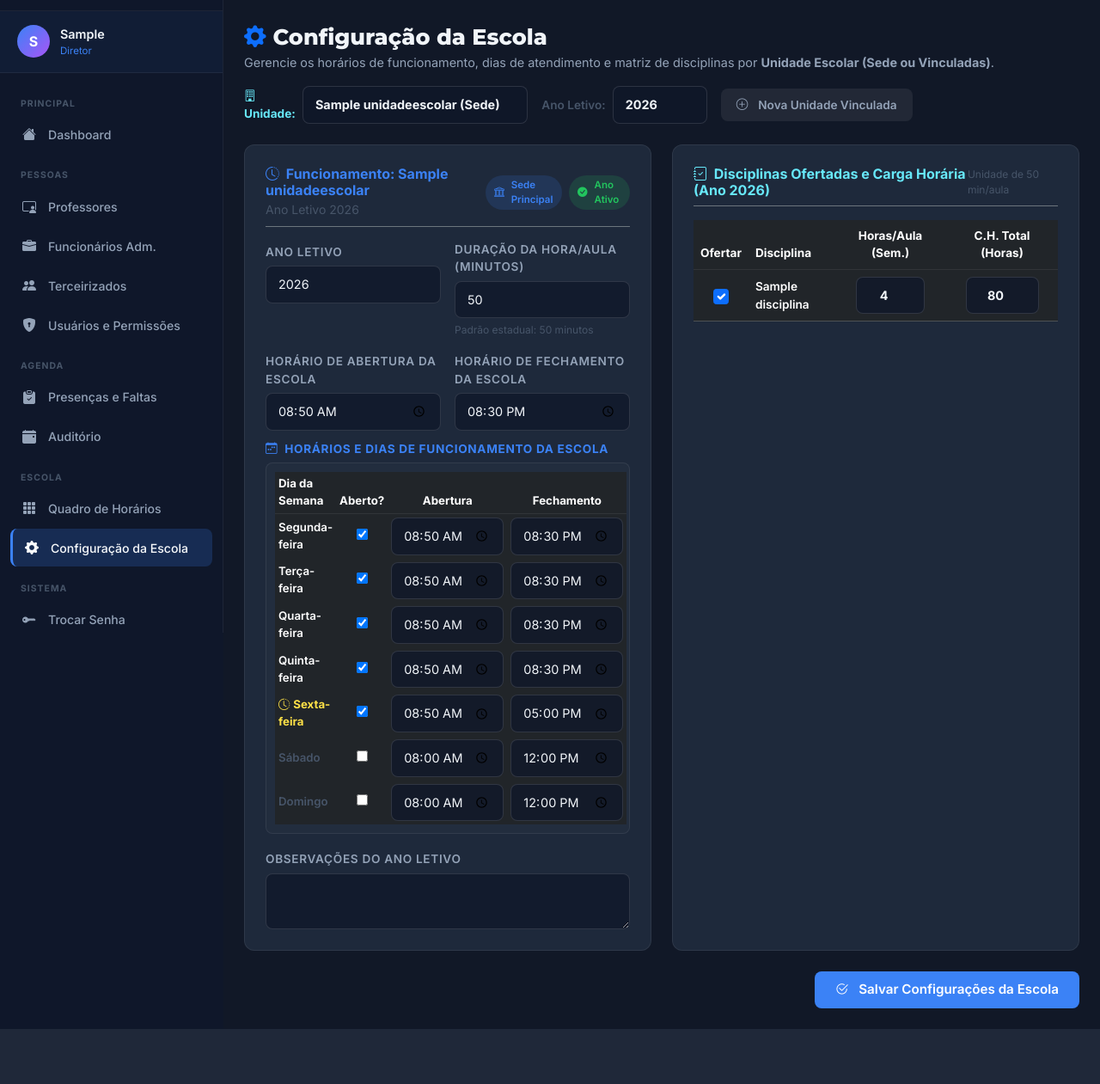
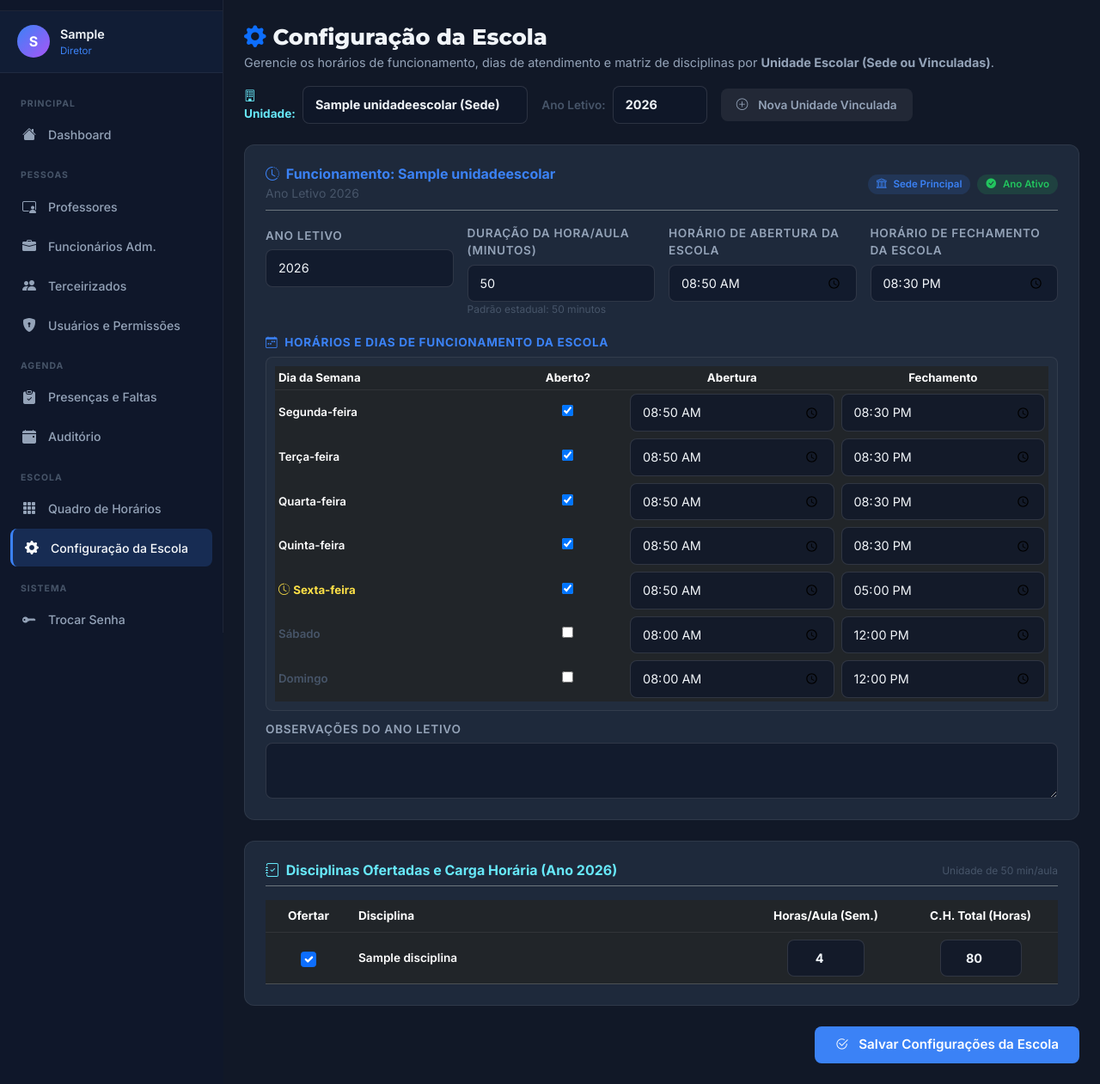
Before and after one commit to professorsilvio-alt/ceja-orientacao, a Django app: page /professores/configuracao/ in a window 1280 px wide. Shown: the part 64-1325 px from the top of the page at 86% size. Before the commit the page ends 1261 px from the top, so only its background shows below. Run offline with Django 5.2, Linux system fonts and the light colour scheme; a user stored in the database is signed in; tables that the repository leaves empty hold one stand-in row (values such as "Sample post").

Commit message:
Ajuste no layout da configuracao da escola para exibicao em duas linhas (full-width)

```diff
--- a/templates/professores/configuracao_escola.html
+++ b/templates/professores/configuracao_escola.html
@@ -53,9 +53,9 @@
   <input type="hidden" name="unidade_id" value="{{ unidade_atual.pk }}">
 
   <div class="row g-4">
-    <!-- Card 1: Horários e Funcionamento da Unidade Selecionada -->
-    <div class="col-lg-6">
-      <div class="card-gestao h-100">
+    <!-- Card 1: Horários e Funcionamento da Unidade Selecionada (Linha 1) -->
+    <div class="col-12">
+      <div class="card-gestao">
         <div class="d-flex justify-content-between align-items-center mb-3 border-bottom border-secondary pb-2">
           <div>
             <h6 style="font-weight:700; color:var(--blue); margin:0;">
@@ -79,26 +79,26 @@
         </div>
 
         <div class="row g-3">
-          <div class="col-md-6">
+          <div class="col-md-3 col-sm-6">
             <label class="form-label" style="font-size:0.85rem; font-weight:600;">Ano Letivo</label>
             {{ form.ano_letivo }}
           </div>
-          <div class="col-md-6">
+          <div class="col-md-3 col-sm-6">
             <label class="form-label" style="font-size:0.85rem; font-weight:600;">Duração da Hora/Aula (Minutos)</label>
             {{ form.duracao_hora_aula }}
-            <small style="color:var(--text-muted); font-size:0.75rem;">Padrão estadual: 50 minutos</small>
+            <small style="color:var(--text-muted); font-size:0.75rem; display:block;">Padrão estadual: 50 minutos</small>
           </div>
 
-          <div class="col-md-6">
+          <div class="col-md-3 col-sm-6">
             <label class="form-label" style="font-size:0.85rem; font-weight:600;">Horário de Abertura da Escola</label>
             {{ form.horario_abertura }}
           </div>
-          <div class="col-md-6">
+          <div class="col-md-3 col-sm-6">
             <label class="form-label" style="font-size:0.85rem; font-weight:600;">Horário de Fechamento da Escola</label>
             {{ form.horario_fechamento }}
           </div>
 
-          <div class="col-12 mt-2">
+          <div class="col-12 mt-3">
             <label class="form-label" style="font-size:0.85rem; font-weight:700; color:var(--blue);">
               <i class="bi bi-calendar-week me-1"></i> Horários e Dias de Funcionamento da Escola
             </label>
@@ -106,10 +106,10 @@
               <table class="table table-dark table-sm table-borderless align-middle mb-0" style="font-size:0.83rem;">
                 <thead>
                   <tr style="color:var(--text-muted); border-bottom:1px solid var(--card-border);">
-                    <th style="width:140px;">Dia da Semana</th>
-                    <th style="width:75px;" class="text-center">Aberto?</th>
-                    <th style="width:130px;" class="text-center">Abertura</th>
-                    <th style="width:130px;" class="text-center">Fechamento</th>
+                    <th style="width:200px;">Dia da Semana</th>
+                    <th style="width:100px;" class="text-center">Aberto?</th>
+                    <th style="width:180px;" class="text-center">Abertura</th>
+                    <th style="width:180px;" class="text-center">Fechamento</th>
                   </tr>
                 </thead>
                 <tbody>
@@ -160,7 +160,7 @@
             </div>
           </div>
 
-          <div class="col-12">
+          <div class="col-12 mt-2">
             <label class="form-label" style="font-size:0.85rem; font-weight:600;">Observações do Ano Letivo</label>
             {{ form.observacoes }}
           </div>
@@ -168,9 +168,9 @@
       </div>
     </div>
 
-    <!-- Card 2: Disciplinas Ofertadas e Horas/Aula -->
-    <div class="col-lg-6">
-      <div class="card-gestao h-100">
+    <!-- Card 2: Disciplinas Ofertadas e Horas/Aula (Linha 2) -->
+    <div class="col-12">
+      <div class="card-gestao">
         <div class="d-flex justify-content-between align-items-center mb-3 border-bottom border-secondary pb-2">
           <h6 style="font-weight:700; color:#67e8f9; margin:0;">
             <i class="bi bi-journal-check me-1"></i> Disciplinas Ofertadas e Carga Horária (Ano {{ config.ano_letivo }})
@@ -178,14 +178,14 @@
           <span style="font-size:0.75rem; color:var(--text-muted);">Unidade de 50 min/aula</span>
         </div>
 
-        <div class="table-responsive" style="max-height:480px; overflow-y:auto;">
+        <div class="table-responsive" style="max-height:500px; overflow-y:auto;">
           <table class="table table-dark table-hover align-middle mb-0" style="font-size:0.85rem;">
             <thead>
               <tr style="color:var(--text-muted); border-bottom:1px solid var(--card-border);">
-                <th style="width:60px;" class="text-center">Ofertar</th>
+                <th style="width:100px;" class="text-center">Ofertar</th>
                 <th>Disciplina</th>
-                <th style="width:130px;" class="text-center">Horas/Aula (Sem.)</th>
-                <th style="width:130px;" class="text-center">C.H. Total (Horas)</th>
+                <th style="width:180px;" class="text-center">Horas/Aula (Sem.)</th>
+                <th style="width:180px;" class="text-center">C.H. Total (Horas)</th>
               </tr>
             </thead>
             <tbody>
@@ -198,10 +198,10 @@
                   {{ of.disciplina.nome }}
                 </td>
                 <td class="text-center">
-                  <input type="number" id="disc_ha_{{ of.pk }}" name="disc_ha_{{ of.pk }}" value="{{ of.horas_aula_semanais }}" min="1" max="40" class="form-control form-control-sm text-center" style="width:80px; margin:0 auto; font-weight:700;" oninput="calcularCH(this, '{{ of.pk }}')">
+                  <input type="number" id="disc_ha_{{ of.pk }}" name="disc_ha_{{ of.pk }}" value="{{ of.horas_aula_semanais }}" min="1" max="40" class="form-control form-control-sm text-center" style="width:90px; margin:0 auto; font-weight:700;" oninput="calcularCH(this, '{{ of.pk }}')">
                 </td>
                 <td class="text-center">
-                  <input type="number" id="disc_ch_{{ of.pk }}" name="disc_ch_{{ of.pk }}" value="{{ of.carga_horaria_total }}" min="10" max="500" class="form-control form-control-sm text-center" style="width:85px; margin:0 auto; font-weight:700; color:#fde047;">
+                  <input type="number" id="disc_ch_{{ of.pk }}" name="disc_ch_{{ of.pk }}" value="{{ of.carga_horaria_total }}" min="10" max="500" class="form-control form-control-sm text-center" style="width:95px; margin:0 auto; font-weight:700; color:#fde047;">
                 </td>
               </tr>
               {% empty %}
```
